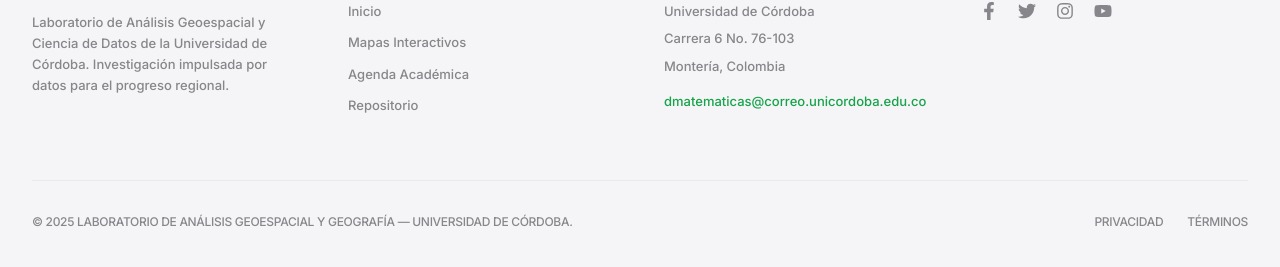
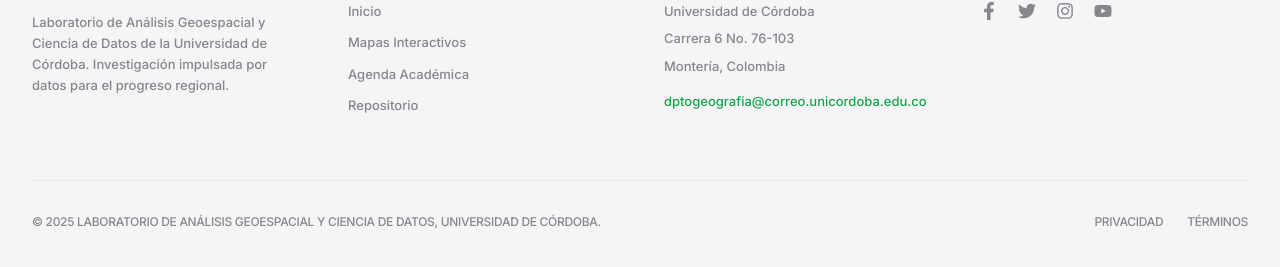
Before and after one commit to juandda0/EsLab, a React (Vite) app: page / in a window 1280 px wide. Shown: the part 4413-4680 px from the top of the page. Built offline with nearby package versions, Linux system fonts and the light colour scheme.

Commit message:
style: refine footer text and layout

```diff
--- a/src/shared/layout/footer/Footer.tsx
+++ b/src/shared/layout/footer/Footer.tsx
@@ -38,7 +38,7 @@
               <li>Universidad de Córdoba</li>
               <li>Carrera 6 No. 76-103</li>
               <li>Montería, Colombia</li>
-              <li className="pt-2 text-[#16a34a]">dmatematicas@correo.unicordoba.edu.co</li>
+              <li className="pt-2 text-[#16a34a]">dptogeografia@correo.unicordoba.edu.co</li>
             </ul>
           </div>
 
@@ -65,7 +65,7 @@
 
         <div className="pt-8 border-t border-[#d2d2d7]/30 flex flex-col md:flex-row justify-between items-center gap-4 text-[12px] font-medium uppercase tracking-tight">
           <p>
-            &copy; {new Date().getFullYear()} Laboratorio de Análisis Geoespacial y Geografía — Universidad de Córdoba.
+            &copy; {new Date().getFullYear()} Laboratorio de Análisis Geoespacial y Ciencia de Datos, Universidad de Córdoba.
           </p>
           <div className="flex gap-6">
             <a href="#" className="hover:text-[#1d1d1f] transition-colors">Privacidad</a>
```
